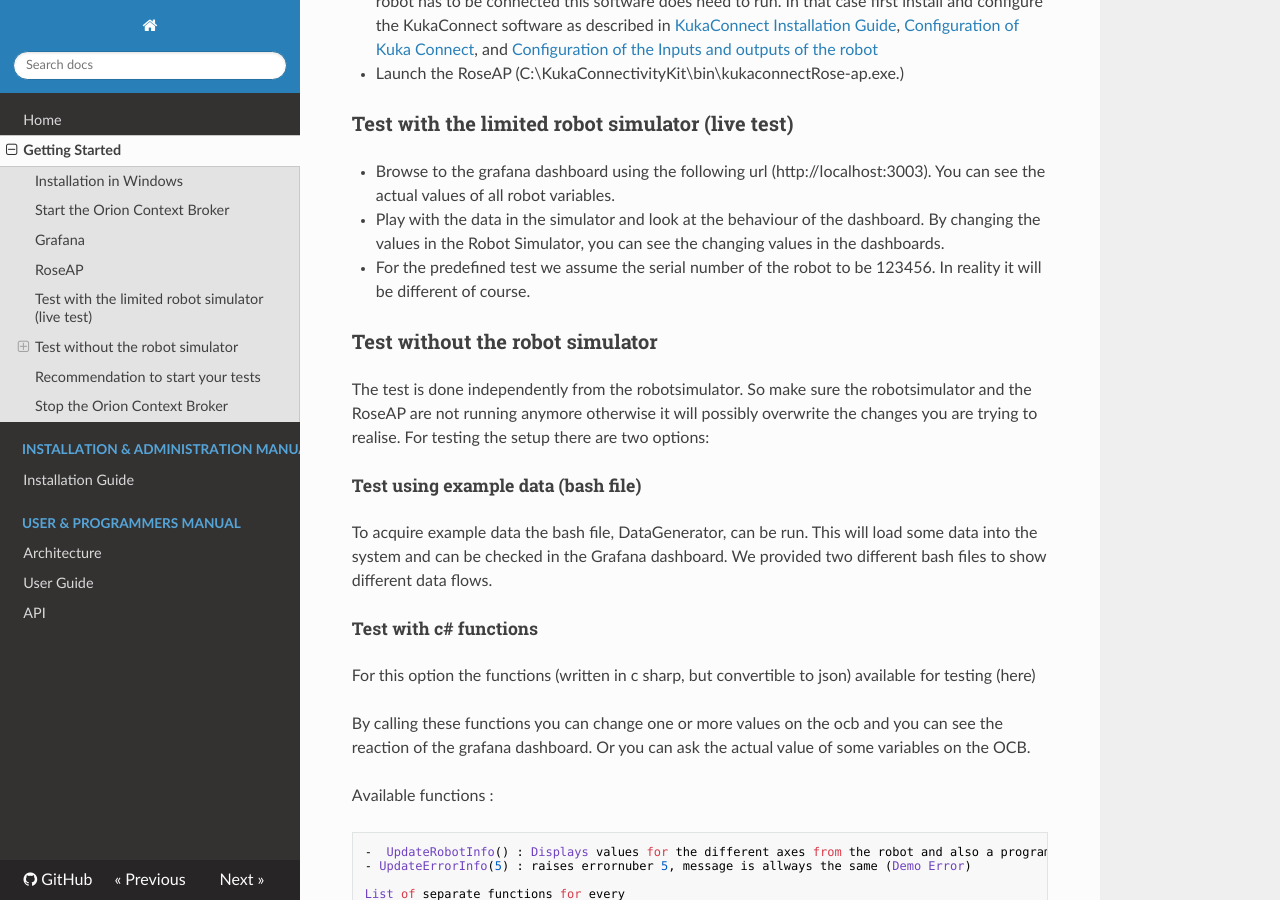
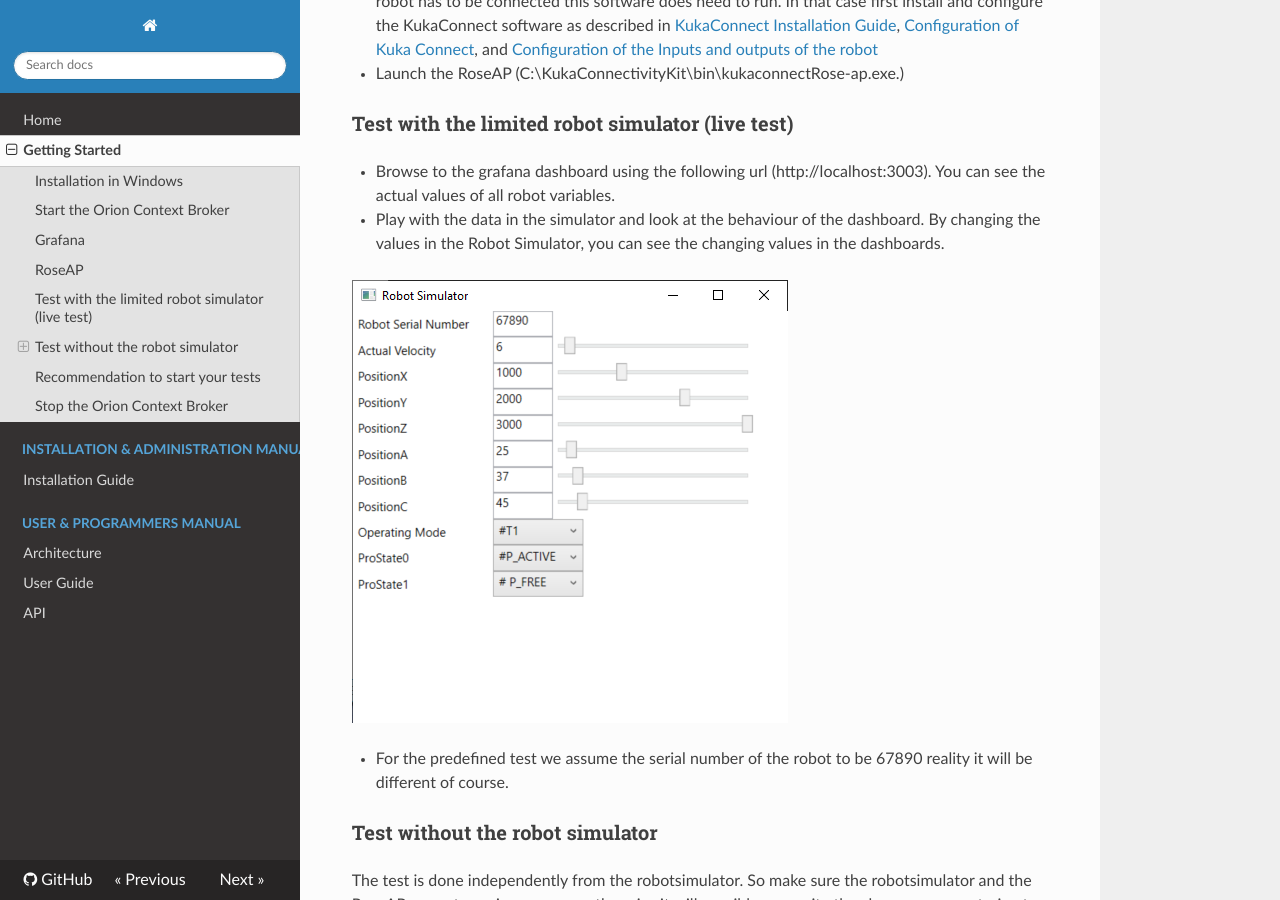
Before and after one commit to ramp-eu/JS2SF, an MkDocs documentation site: the page built from docs/getting-started.md, in a window 1280 px wide and 900 px high, scrolled down 4144 px. Built offline with MkDocs 1.6.1, drawn with Linux system fonts in a browser that asks for light colours; nearby versions of some CDN libraries; old or Windows-style settings are respelled for this version of MkDocs.

Commit message:
Update getting-started.md

```diff
--- a/docs/getting-started.md
+++ b/docs/getting-started.md
@@ -160,7 +160,10 @@ Now the Orion Contect Broker is up and running.
 
 - Browse to the grafana dashboard using the following url (http://localhost:3003). You can see the actual values of all robot variables.
 - Play with the data in the simulator and look at the behaviour of the dashboard.   By changing the values in the Robot Simulator, you can see the changing values in the dashboards.
-- For the predefined test we assume the serial number of the robot to be 123456. In reality it will be different of course.
+
+ ![RobotSimulator](images/RobotSimulator.PNG)
+
+-  For the predefined test we assume the serial number of the robot to be 67890 reality it will be different of course.
 
 
 
```
